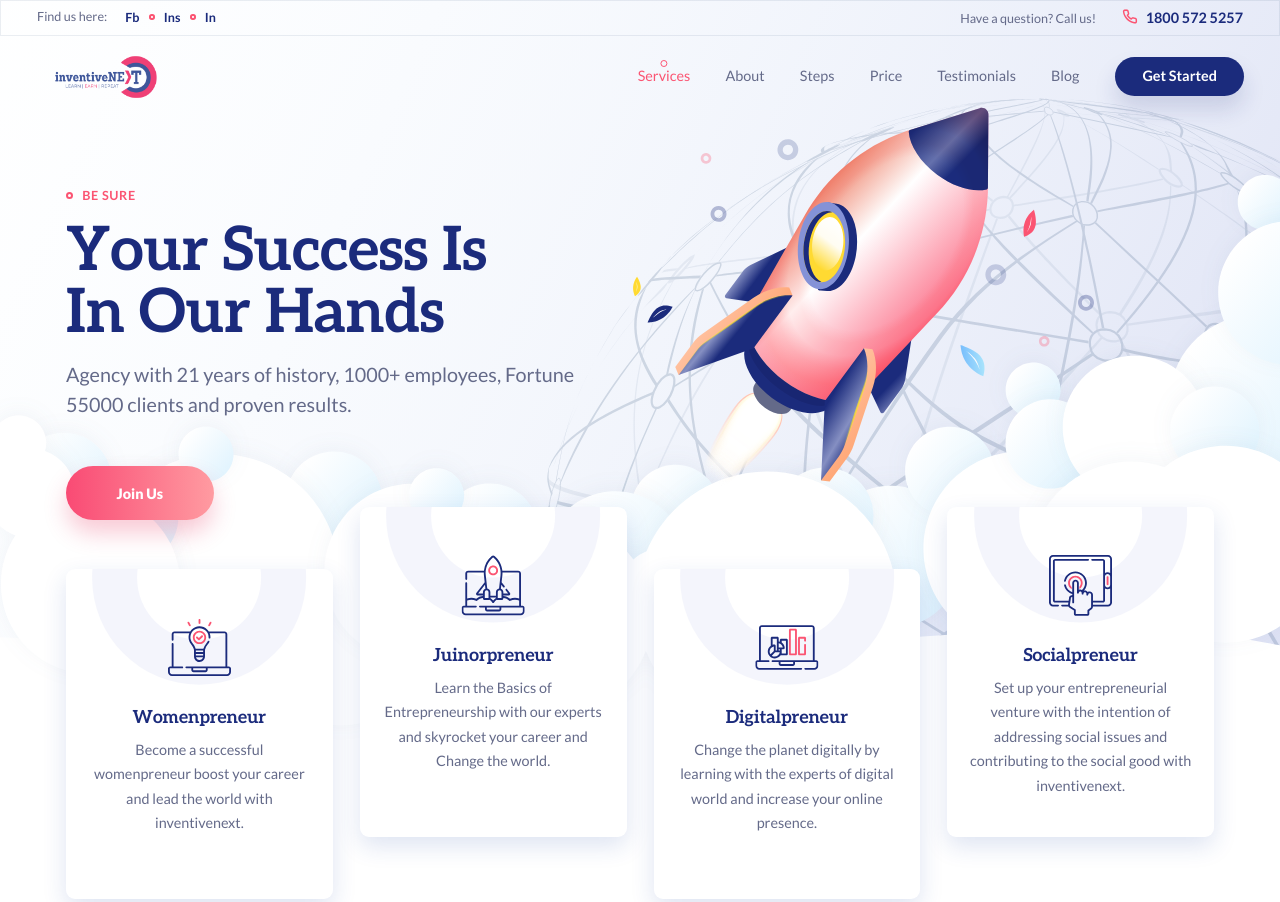
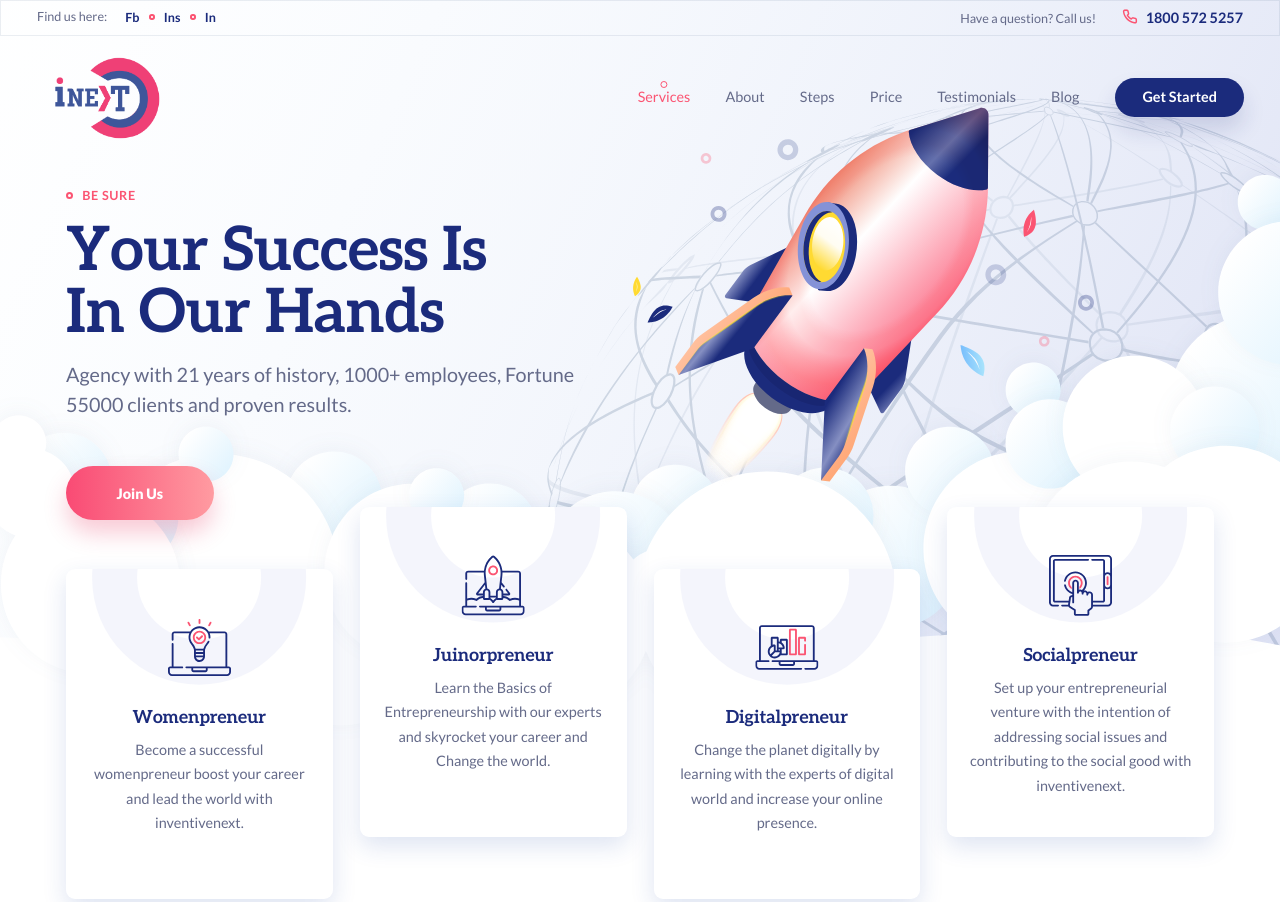
Before and after one commit to Ayush4web/Inventive-Next, a plain HTML site: page index.html in a window 1280 px wide. Shown: the top 902 px of the page. Drawn offline with Linux system fonts and the light colour scheme.

Commit message:
logo changed

```diff
--- a/index.html
+++ b/index.html
@@ -643,7 +643,7 @@
                 <div class="wrapper">
                     <div class="nav-logo">
                         <a href="index.html" class="logo">
-                            <img src="img/logois.png" alt="InventiveNext">
+                            <img src="img/Inventive-Next2.png" alt="InventiveNext">
                         </a>
                     </div>
                     <div class="header-right">
@@ -707,7 +707,7 @@
                 <div class="footer__bg js-lazy" data-src="img/bg/footer-2.svg"></div>
                 <div class="wrapper">
                     <a href="index.html" class="logo-footer">
-                        <img src="img/inventive nextJPG (1).jpg" alt="Numerio">
+                        <img src="img/Inventive-Next2.png" alt="Numerio">
                     </a>
                     <div class="socials-item footer-social">
                         <div class="footer-title">Find us here:</div>
```
Also changed, not shown: img/Inventive-Next2.png (added).
